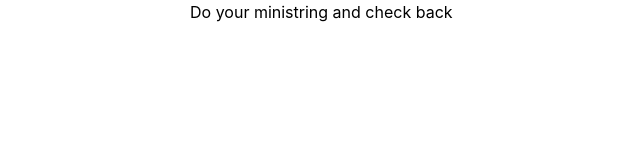
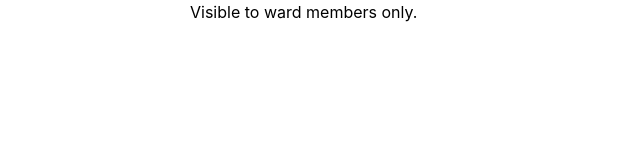
Before and after one commit to epic404/ward-website, a React (Create React App) app: page / in a window 1280 px wide. Shown: the top 160 px of the page, without its empty margins (150-790 px from the left). Built offline with nearby package versions, Linux system fonts and the light colour scheme; no server answers.

Commit message:
update for config

```diff
--- a/src/App.js
+++ b/src/App.js
@@ -11,16 +11,18 @@ function App() {
   const location = useLocation();
   const [currentRoute, setRoute] = useState('');
   const config = useConfig();
+  const isLocalhost = window.location.host === 'localhost:3000';
+  const visibilityHash = window.location.search.split('=')[1] ?? 'NOT_FOUND';
+  const canViewServices = isLocalhost || visibilityHash === process.env.VISIBILITY_HASH;
 
+  // TODO: Make custom hook
   useEffect(() => {
     setRoute(location.pathname)
-  }, [location])
+    console.log(location)
+  }, [location]);
 
-  if (!config) {
-    return (<div>Do your ministring and check back</div>); // TODO
-  }
-
-  return (
+  return [
+    config && canViewServices && (
       <div>
         <img src={config.image} alt="church-logo" />
         <div className="p-2">
@@ -34,7 +36,10 @@ function App() {
         </div>
         <AppFooter currentRoute={currentRoute} />
       </div>
-  );
+    ),
+    !canViewServices && (<div>Visible to ward members only.</div>),
+    !config && canViewServices && (<div>We are making assignments.</div>)
+  ];
 }
 
 export default App;
--- a/src/utils/useConfig.js
+++ b/src/utils/useConfig.js
@@ -15,9 +15,13 @@ export function useConfig() {
   const [config, setConfig] = useState(null);
 
   const getConfig = async () => {
-    const res = await fetch(getConfigPath());
-    const configData = await res.json();
-    setConfig(configData);
+    try {
+      const res = await fetch(getConfigPath());
+      const configData = await res.json();
+      setConfig(configData);
+    } catch (error) {
+      console.log('Config error:', error);
+    }
   };
 
   useEffect(() => {
```
Lines whose indentation alone changed are shown as unchanged.
